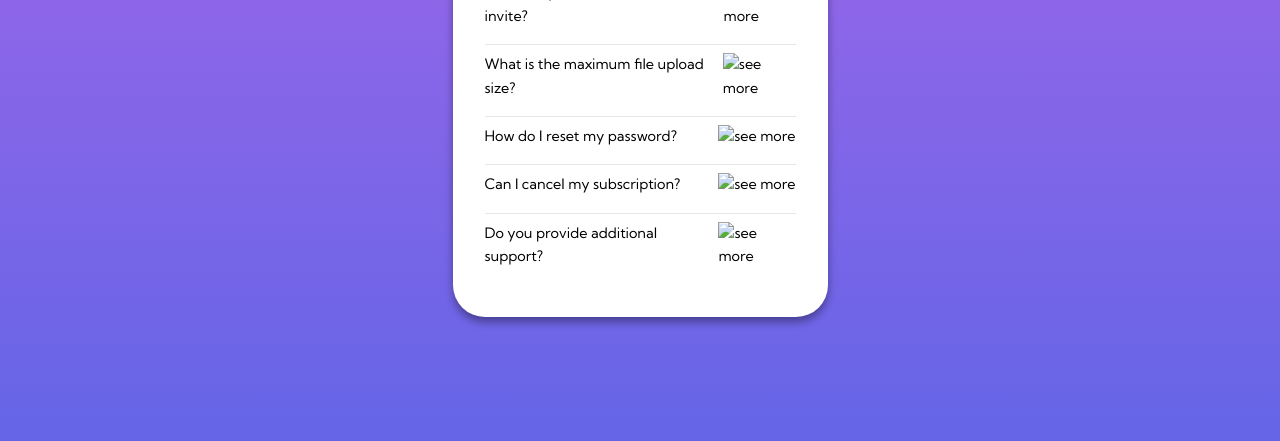
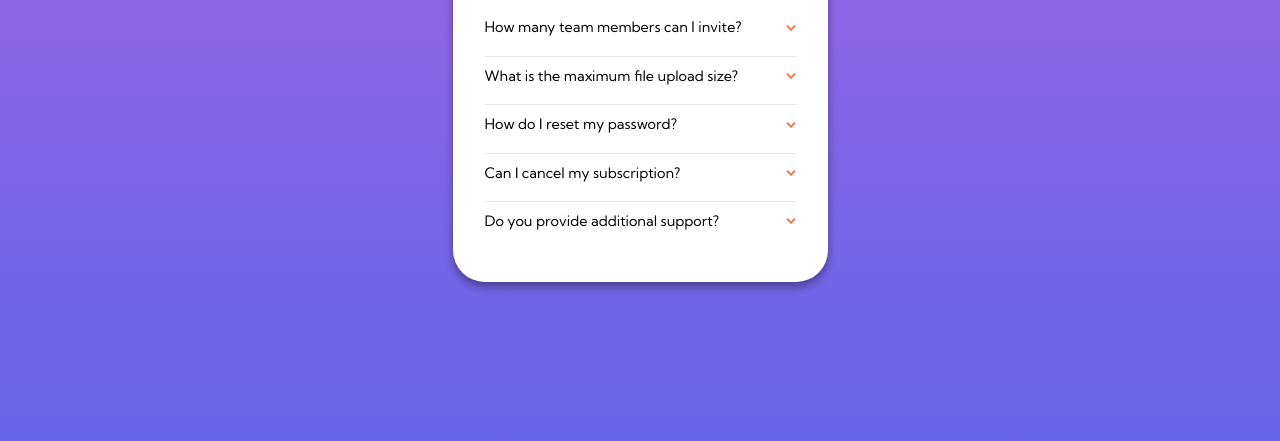
Before and after one commit to stevop/FAQ-Section, a plain HTML site: page index.html in a window 1280 px wide. Shown: the part 359-800 px from the top of the page. Drawn offline with nearby package versions, Linux system fonts and the light colour scheme; files that its build step writes are made by us from their sources; the site is published under a folder, as on GitHub Pages, so addresses that start at the root find nothing.

Commit message:
fixed problem with arrow img

```diff
--- a/index.html
+++ b/index.html
@@ -26,31 +26,31 @@
 
             <!-- SECTION 1 -->
         <section class="section">
-          <p class="main-text">How many team members can I invite? <img class="arrow" src="/images/icon-arrow-down.svg" alt="see more"></p>
+          <p class="main-text">How many team members can I invite? <img class="arrow" src="./images/icon-arrow-down.svg" alt="see more"></p>
           <p class="additional-text">You can invite up to 2 additional users on the Free plan. There is no limit on team members for the Premium plan.</p>
         </section>
 
             <!-- SECTION 2 -->
         <section class="section">
-          <p class="main-text">What is the maximum file upload size? <img class="arrow" src="/images/icon-arrow-down.svg" alt="see more"></p>
+          <p class="main-text">What is the maximum file upload size? <img class="arrow" src="./images/icon-arrow-down.svg" alt="see more"></p>
           <p class="additional-text">No more than 2GB. All files in your account must fit your allotted storage space.</p>
         </section>
 
             <!-- SECTION 3 -->
         <section class="section">
-          <p class="main-text">How do I reset my password? <img class="arrow" src="/images/icon-arrow-down.svg" alt="see more"></p>
+          <p class="main-text">How do I reset my password? <img class="arrow" src="./images/icon-arrow-down.svg" alt="see more"></p>
           <p class="additional-text">Click “Forgot password” from the login page or “Change password” from your profile page. A reset link will be emailed to you.</p>
         </section>
 
             <!-- SECTION 4 -->
         <section class="section">
-          <p class="main-text">Can I cancel my subscription? <img class="arrow" src="/images/icon-arrow-down.svg" alt="see more"></p>
+          <p class="main-text">Can I cancel my subscription? <img class="arrow" src="./images/icon-arrow-down.svg" alt="see more"></p>
           <p class="additional-text">Yes! Send us a message and we'll process your request no questions asked.</p>
         </section>
 
             <!-- SECTION 5 -->
         <section class="section">
-          <p class="main-text">Do you provide additional support? <img class="arrow" src="/images/icon-arrow-down.svg" alt="see more"></p>
+          <p class="main-text">Do you provide additional support? <img class="arrow" src="./images/icon-arrow-down.svg" alt="see more"></p>
           <p class="additional-text">Chat and email support is available 24/7. Phone lines are open during normal business hours.</p>
         </section>
       </div>
```
